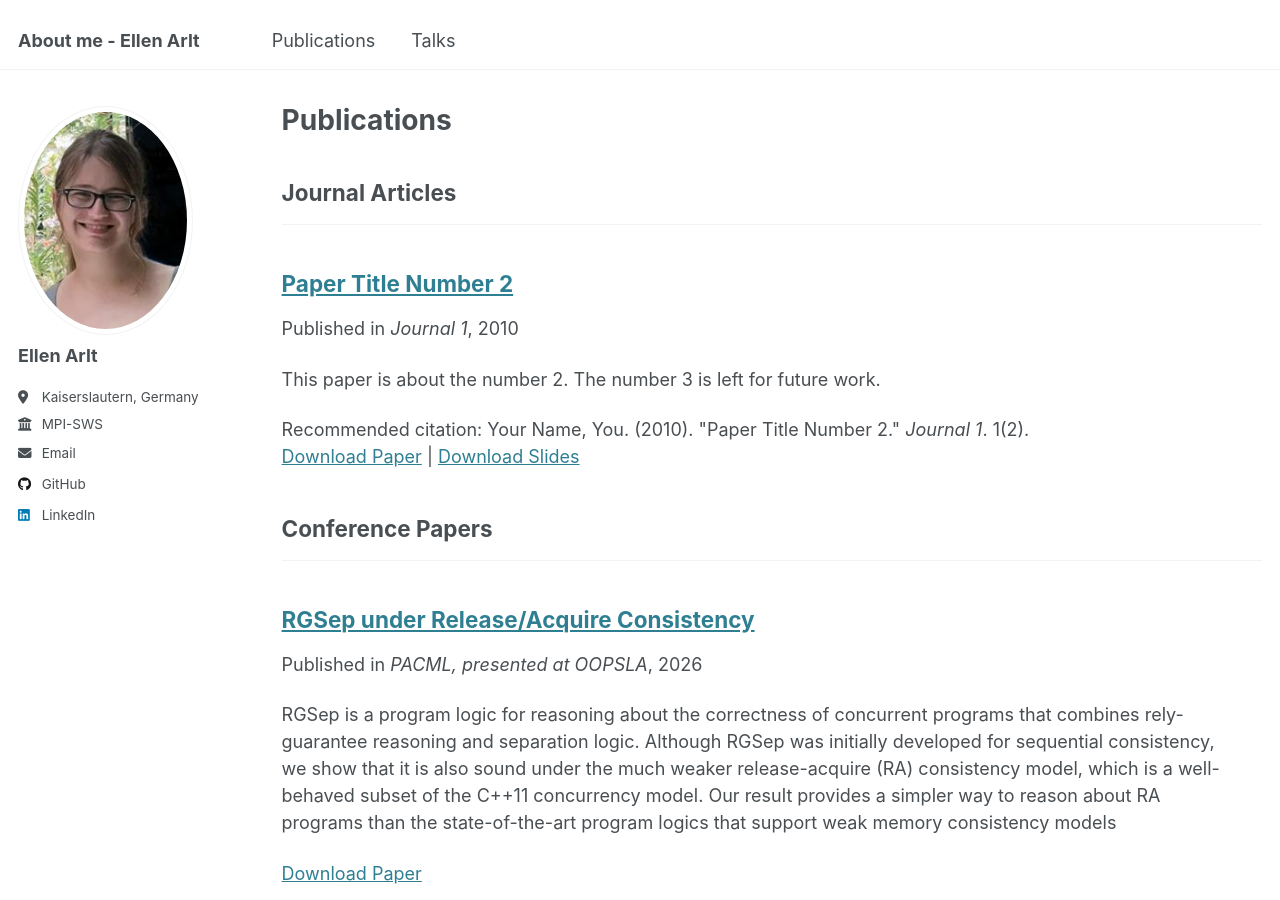
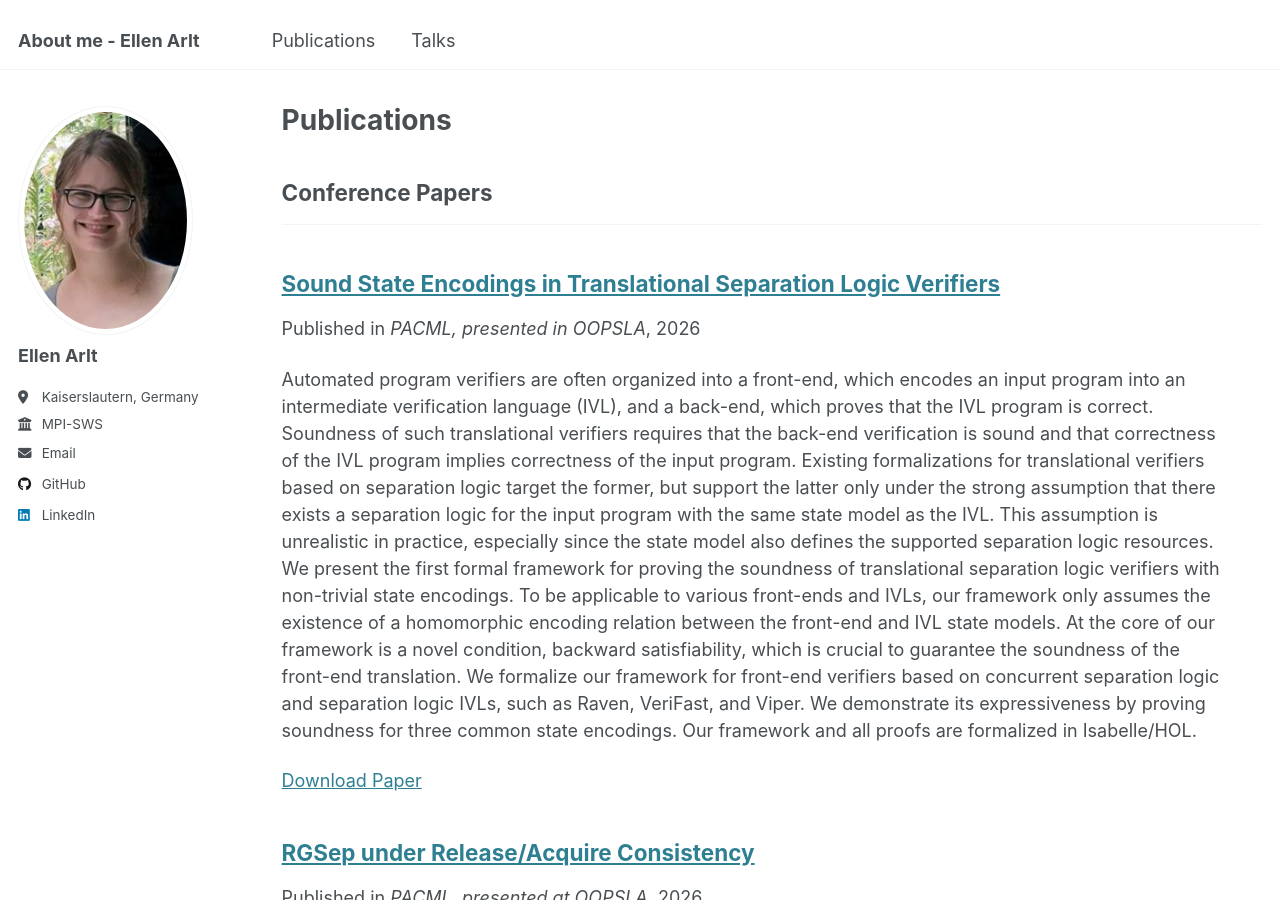
Before and after one commit to EllenArlt/EllenArlt.github.io, a Jekyll site: the page built from _pages/publications.html, in a window 1280 px wide and 900 px high. Built offline with Jekyll 4.4.1, drawn with Linux system fonts in a browser that asks for light colours.

Commit message:
Update 2010-10-01-paper-title-number-2.md

```diff
--- a/_publications/2010-10-01-paper-title-number-2.md
+++ b/_publications/2010-10-01-paper-title-number-2.md
@@ -1,14 +1,13 @@
 ---
-title: "Paper Title Number 2"
+title: "Sound State Encodings in Translational Separation Logic Verifiers"
 collection: publications
-category: manuscripts
-permalink: /publication/2010-10-01-paper-title-number-2
-excerpt: 'This paper is about the number 2. The number 3 is left for future work.'
-date: 2010-10-01
-venue: 'Journal 1'
-slidesurl: 'http://academicpages.github.io/files/slides2.pdf'
-paperurl: 'http://academicpages.github.io/files/paper2.pdf'
-citation: 'Your Name, You. (2010). &quot;Paper Title Number 2.&quot; <i>Journal 1</i>. 1(2).'
+category: conferences
+permalink: /publication/SoundStateEncoding
+excerpt: 'Automated program verifiers are often organized into a front-end, which encodes an input program into an intermediate verification language (IVL), and a back-end, which proves that the IVL program is correct. Soundness of such translational verifiers requires that the back-end verification is sound and that correctness of the IVL program implies correctness of the input program. Existing formalizations for translational verifiers based on separation logic target the former, but support the latter only under the strong assumption that there exists a separation logic for the input program with the same state model as the IVL. This assumption is unrealistic in practice, especially since the state model also defines the supported separation logic resources.
+We present the first formal framework for proving the soundness of translational separation logic verifiers with non-trivial state encodings. To be applicable to various front-ends and IVLs, our framework only assumes the existence of a homomorphic encoding relation between the front-end and IVL state models. At the core of our framework is a novel condition, backward satisfiability, which is crucial to guarantee the soundness of the front-end translation. We formalize our framework for front-end verifiers based on concurrent separation logic and separation logic IVLs, such as Raven, VeriFast, and Viper. We demonstrate its expressiveness by proving soundness for three common state encodings. Our framework and all proofs are formalized in Isabelle/HOL.'
+date: 2026-10-05
+venue: PACML, presented in OOPSLA
+paperurl: 'https://dl.acm.org/doi/epdf/10.1145/3839462'
 ---
 
 The contents above will be part of a list of publications, if the user clicks the link for the publication than the contents of section will be rendered as a full page, allowing you to provide more information about the paper for the reader. When publications are displayed as a single page, the contents of the above "citation" field will automatically be included below this section in a smaller font.
```
